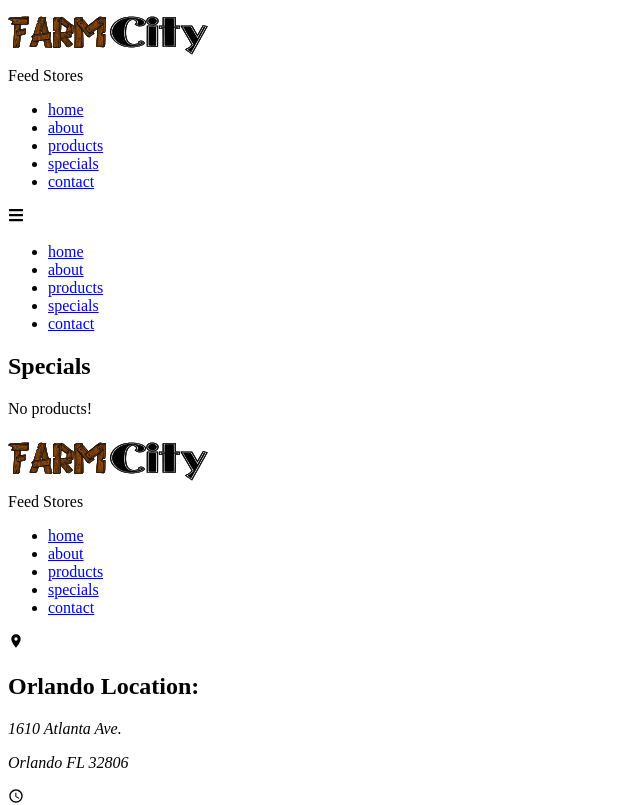
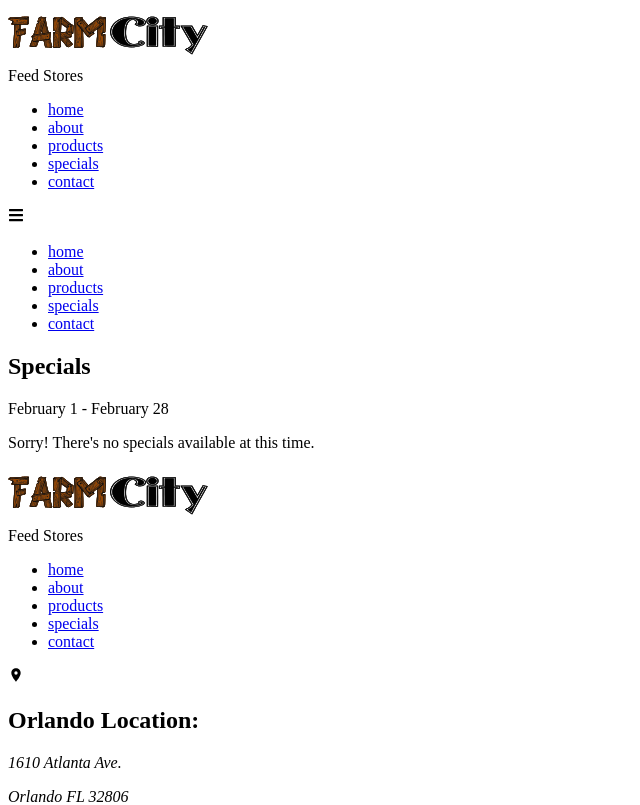
Before and after one commit to scottdiemer/farmcity, a Next.js app: page /specials in a window 1280 px wide. Shown: the top 805 px of the page, without its empty margins (0-640 px from the left). Built offline with nearby package versions, Linux system fonts and the light colour scheme.

Commit message:
Built component for display month start date and end date for monthly specials. Added function for setting height when no products are avaiable

```diff
--- /dev/null
+++ b/components/MonthlySpecialDate.js
@@ -0,0 +1,21 @@
+function MonthlySpecialDate({ className }) {
+  const options = { month: "long", day: "numeric" };
+  const date = new Date();
+  const startDay = new Date(
+    date.getFullYear(),
+    date.getMonth(),
+    1
+  ).toLocaleString("en-US", options);
+  const endDay = new Date(
+    date.getFullYear(),
+    date.getMonth() + 1,
+    0
+  ).toLocaleString("en-US", options);
+  return (
+    <>
+      <p className={className}>{`${startDay} - ${endDay}`}</p>
+    </>
+  );
+}
+
+export default MonthlySpecialDate;
--- a/components/Styles.js
+++ b/components/Styles.js
@@ -1 +1,4 @@
 export const PageTitleStyle = "mx-auto p-4 text-3xl lg:text-4xl text-center";
+
+export const calcContainerHeight = (products) =>
+  !products || products.length === 0 ? "h-[calc(100vh-397px)]" : "";
--- a/pages/products.js
+++ b/pages/products.js
@@ -1,18 +1,19 @@
 import { dehydrate, QueryClient, useQuery } from "react-query";
 import { ProductList } from "../components/ProductList";
 import { getEnabledProducts } from "../lib/products";
-import { PageTitleStyle } from "../components/Styles";
+import { PageTitleStyle, calcContainerHeight } from "../components/Styles";
 import Layout from "../components/Layout";
 import Title from "../components/Title";
 
 export default function Products() {
   const { data: products, error } = useQuery("products", getEnabledProducts);
+  const height = calcContainerHeight(products);
 
   if (error) return <p>Oops something went wrong!</p>;
 
   return (
     <Layout>
-      <section className="bg-tan/25 overflow-hidden">
+      <section className={`bg-tan/25 overflow-hidden ${height}`.trim()}>
         <Title
           className={PageTitleStyle.concat(" text-shadow")}
           title="Products"
--- a/pages/specials.js
+++ b/pages/specials.js
@@ -2,22 +2,30 @@ import { dehydrate, QueryClient, useQuery } from "react-query";
 import Layout from "../components/Layout";
 import { getSaleItems } from "../lib/products";
 import { ProductList } from "../components/ProductList";
-import { PageTitleStyle } from "../components/Styles";
+import { PageTitleStyle, calcContainerHeight } from "../components/Styles";
+import MonthlySpecialDate from "../components/MonthlySpecialDate";
 import Title from "../components/Title";
 
 export default function Specials() {
   const { data: products, error } = useQuery("saleItems", getSaleItems);
-
+  const height = calcContainerHeight(products);
   if (error) return <p>Oops something went wrong!</p>;
 
   return (
     <Layout>
-      <section className="bg-tan/25 overflow-hidden">
+      <section className={`bg-tan/25 overflow-hidden ${height}`.trim()}>
         <Title
           className={PageTitleStyle.concat(" text-shadow")}
           title="Specials"
         />
-        {!products ? <p>No products!</p> : <ProductList products={products} />}
+        <MonthlySpecialDate className="text-center text-lg text-shadow mb-4 font-semibold" />
+        {!products || products.length === 0 ? (
+          <p className="text-center">
+            Sorry! There's no specials available at this time.
+          </p>
+        ) : (
+          <ProductList products={products} />
+        )}
       </section>
     </Layout>
   );
```
